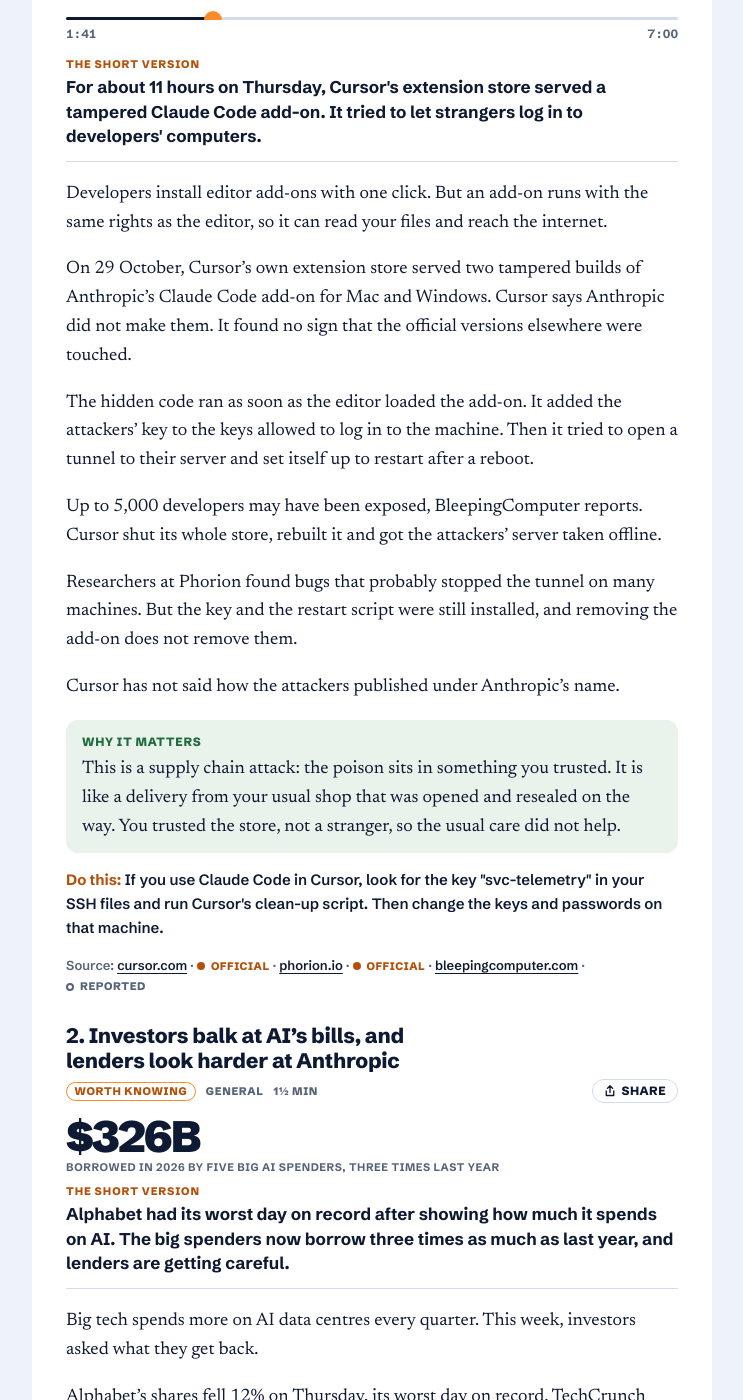
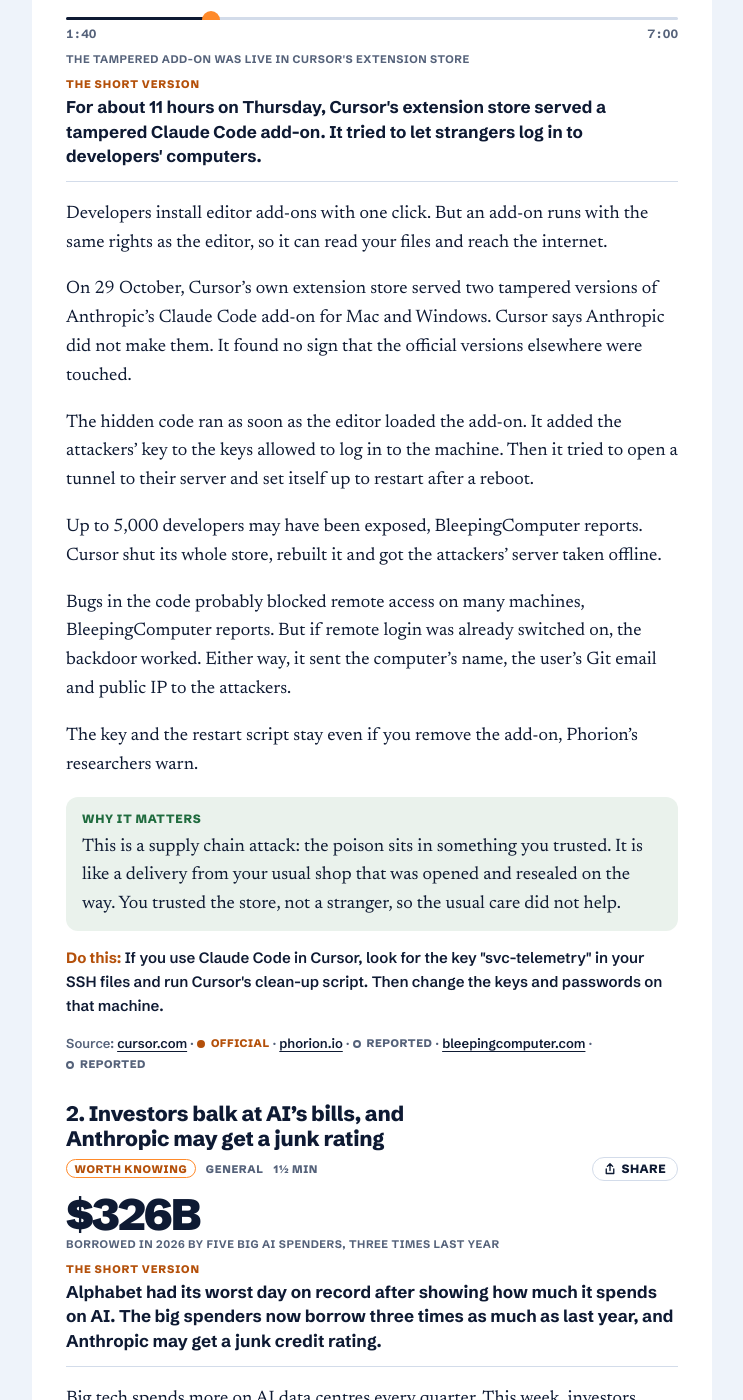
Before and after one commit to Repzei/7amai, a Jekyll site: the page built from _posts/2026-10-31-a-tampered-claude-code-add-on-in-cursor-s-store-planted-a-backdoor.md, in a window 1280 px wide and 1400 px high, scrolled down 1013 px. Shown: the whole window, without its empty margins (268-1011 px from the left). Built offline with Jekyll 4.4.1, drawn with Linux system fonts in a browser that asks for light colours; some of the changed text lies outside the part shown.

Commit message:
Udkast 2026-10-31
Co-Authored-By: Claude Opus 5.5 <noreply@anthropic.com>
Claude-Session: https://claude.ai/code/session_01WDQZfUq9ewCk9fVMp3AHxb

```diff
--- a/_posts/2026-10-31-a-tampered-claude-code-add-on-in-cursor-s-store-planted-a-backdoor.md
+++ b/_posts/2026-10-31-a-tampered-claude-code-add-on-in-cursor-s-store-planted-a-backdoor.md
@@ -13,44 +13,44 @@ today:
   - { t: "Fast mode for Claude Opus 4.8 stops working on 30 November.", why: "Developers who call Claude through the API." }
 other_lang_url: /da/2026/10/31/
 items:
-  - { n: 1, anchor: "cursor-claude-code-backdoor", signal: big, tracks: [build, general], min: 1.5, source: official, number: "11 hours", number_label: "the tampered add-on was live in Cursor's extension store", topic: security, why: "You trusted the store, not a stranger, so the usual care did not help.", do: "If you use Claude Code in Cursor, run Cursor's check for the svc-telemetry key and change your keys and passwords.", steps: { title: "What the tampered add-on did", list: ["Ran as soon as the editor loaded it", "Added the attackers' key to log in", "Tried to open a tunnel to their server", "Set itself up to restart after a reboot"] } }
+  - { n: 1, anchor: "cursor-claude-code-backdoor", signal: big, tracks: [build, general], min: 2, source: official, number: "11 hours", number_label: "the tampered add-on was live in Cursor's extension store", topic: security, why: "You trusted the store, not a stranger, so the usual care did not help.", do: "If you use Claude Code in Cursor, look for the svc-telemetry key, run Cursor's clean-up script and change your keys and passwords.", steps: { title: "What the tampered add-on did", list: ["Ran as soon as the editor loaded it", "Added the attackers' key to log in", "Tried to open a tunnel to their server", "Set itself up to restart after a reboot"] } }
   - { n: 2, anchor: "ai-spending-cracks", signal: worth, tracks: [general], min: 1.5, source: reported, number: "$326B", number_label: "borrowed in 2026 by five big AI spenders, three times last year", topic: money, why: "If money gets dearer for the builders of AI, it can end up in what you pay for AI." }
   - { n: 3, anchor: "ai-training-signal", signal: worth, tracks: [general, build], min: 1.5, source: official, topic: news, why: "One sign that every AI firm reads would beat a long list of crawlers to block, if enough firms join." }
-  - { n: 4, anchor: "opus-4-8-fast-mode", signal: quick, tracks: [build], min: 1, source: official, topic: code, why: "Nothing changes until the cut-off day, and then the calls simply fail.", do: "If your code asks for fast mode on Opus 4.8, switch to Opus 5.5 before 30 November." }
+  - { n: 4, anchor: "opus-4-8-fast-mode", signal: quick, tracks: [build], min: 1, source: official, topic: code, why: "Nothing warns you before the cut-off, so the first sign is an app that suddenly stops answering.", do: "If your code asks for fast mode on Opus 4.8, switch to Opus 5.5 before 30 November." }
   - { n: 5, anchor: "pika-h3-flex", signal: worth, tracks: [build], min: 1, source: official, topic: image, why: "Companies can make video with sound on their own servers, without sending scripts or footage to anyone." }
   - { n: 6, anchor: "sycophancy-stages", signal: worth, tracks: [general], min: 1.5, source: official, number: "61% to 100%", number_label: "of known answers that chatbots dropped when a user named another one", topic: research, why: "The habit of giving in comes from the last training steps, so that is where labs can look for a fix." }
 ---
 
 ### 1. A tampered Claude Code add-on in Cursor's store planted a backdoor {#cursor-claude-code-backdoor}
-<p class="item-meta"><span class="signal signal-big">Big deal</span><span class="track">Build</span><span class="track">General</span><span class="track">1½ min</span></p>
+<p class="item-meta"><span class="signal signal-big">Big deal</span><span class="track">Build</span><span class="track">General</span><span class="track">2 min</span></p>
 <div class="number"><b>11 hours</b><span>the tampered add-on was live in Cursor's extension store</span></div>
 
 <p class="short"><span>The short version</span>For about 11 hours on Thursday, Cursor's extension store served a tampered Claude Code add-on. It tried to let strangers log in to developers' computers.</p>
 
 Developers install editor add-ons with one click. But an add-on runs with the same rights as the editor, so it can read your files and reach the internet.
 
-On 29 October, Cursor's own extension store served two tampered builds of Anthropic's Claude Code add-on for Mac and Windows. Cursor says Anthropic did not make them. It found no sign that the official versions elsewhere were touched.
+On 29 October, Cursor's own extension store served two tampered versions of Anthropic's Claude Code add-on for Mac and Windows. Cursor says Anthropic did not make them. It found no sign that the official versions elsewhere were touched.
 
 The hidden code ran as soon as the editor loaded the add-on. It added the attackers' key to the keys allowed to log in to the machine. Then it tried to open a tunnel to their server and set itself up to restart after a reboot.
 
 Up to 5,000 developers may have been exposed, BleepingComputer reports. Cursor shut its whole store, rebuilt it and got the attackers' server taken offline.
 
-Researchers at Phorion found bugs that probably stopped the tunnel on many machines. But the key and the restart script were still installed, and removing the add-on does not remove them.
+Bugs in the code probably blocked remote access on many machines, BleepingComputer reports. But if remote login was already switched on, the backdoor worked. Either way, it sent the computer's name, the user's Git email and public IP to the attackers.
 
-Cursor has not said how the attackers published under Anthropic's name.
+The key and the restart script stay even if you remove the add-on, Phorion's researchers warn.
 
 <div class="why"><b>Why it matters</b><p>This is a supply chain attack: the poison sits in something you trusted. It is like a delivery from your usual shop that was opened and resealed on the way. You trusted the store, not a stranger, so the usual care did not help.</p></div>
 
 <p class="todo"><b>Do this:</b> If you use Claude Code in Cursor, look for the key "svc-telemetry" in your SSH files and run Cursor's clean-up script. Then change the keys and passwords on that machine.</p>
 
-Source: [cursor.com](https://cursor.com/blog/claude-code-extension-security-notice) · <span class="tag tag-official">Official</span> · [phorion.io](https://phorion.io/blog/offical-claude-code-vsx-compromise/) · <span class="tag tag-official">Official</span> · [bleepingcomputer.com](https://www.bleepingcomputer.com/news/security/malicious-claude-code-extension-on-cursor-planted-ssh-backdoors/) · <span class="tag tag-reported">Reported</span>
+Source: [cursor.com](https://cursor.com/blog/claude-code-extension-security-notice) · <span class="tag tag-official">Official</span> · [phorion.io](https://phorion.io/blog/offical-claude-code-vsx-compromise/) · <span class="tag tag-reported">Reported</span> · [bleepingcomputer.com](https://www.bleepingcomputer.com/news/security/malicious-claude-code-extension-on-cursor-planted-ssh-backdoors/) · <span class="tag tag-reported">Reported</span>
 {: .sources}
 
-### 2. Investors balk at AI's bills, and lenders look harder at Anthropic {#ai-spending-cracks}
+### 2. Investors balk at AI's bills, and Anthropic may get a junk rating {#ai-spending-cracks}
 <p class="item-meta"><span class="signal signal-worth">Worth knowing</span><span class="track">General</span><span class="track">1½ min</span></p>
 <div class="number"><b>$326B</b><span>borrowed in 2026 by five big AI spenders, three times last year</span></div>
 
-<p class="short"><span>The short version</span>Alphabet had its worst day on record after showing how much it spends on AI. The big spenders now borrow three times as much as last year, and lenders are getting careful.</p>
+<p class="short"><span>The short version</span>Alphabet had its worst day on record after showing how much it spends on AI. The big spenders now borrow three times as much as last year, and Anthropic may get a junk credit rating.</p>
 
 Big tech spends more on AI data centres every quarter. This week, investors asked what they get back.
 
@@ -58,7 +58,7 @@ Alphabet's shares fell 12% on Thursday, its worst day on record, TechCrunch repo
 
 To fill the gap, five big spenders, including Microsoft and Oracle, have borrowed $326B in 2026. That is three times as much as last year, according to S&P Global.
 
-Lenders are getting careful with the AI labs too. Blackstone, the lead investor in a big chip deal for Anthropic, now expects a rating in the top tier of junk, says the Financial Times. That would make Anthropic's borrowing dearer.
+The worry reaches the AI labs too. Blackstone, the lead investor in a big chip deal for Anthropic, now expects Anthropic's credit rating to land in the top tier of junk. It had expected a safer rating, says the Financial Times. That would make borrowing dearer for Anthropic.
 
 The catch: none of this means demand for AI is falling. Amazon's AI cloud is booming, as we wrote yesterday. The question is who pays while the buildings go up.
 
@@ -78,7 +78,7 @@ A new proposal offers one shared sign instead. A site adds the name `__usage_ai-
 
 Kevin Kelley of Anthropic filed the proposal with the IETF, the group behind many internet standards, on 30 October. The same day, OpenAI said it aims to honour it "in the coming months", Unite.AI reports.
 
-The catch: it is voluntary, and it is a draft by one person with no formal standing at the IETF. No other firm has promised to follow it yet, and it does not stop bots from visiting.
+The catch: it is voluntary, and it is a draft by one person with no formal standing at the IETF. So far only OpenAI has said it will follow it, and it does not stop bots from visiting.
 
 <div class="why"><b>Why it matters</b><p>It is like a "no junk mail" sticker that every delivery firm agrees to read, instead of one sticker per firm. One sign that every AI firm reads would beat a long list of crawlers to block, if enough firms join.</p></div>
 
@@ -96,7 +96,7 @@ Calls that still ask for it will then fail, so apps that rely on it break. To ke
 
 On Thursday, Anthropic also opened a new analytics API in beta. It shows token use and cost by model, workspace, API key and user.
 
-<div class="why"><b>Why it matters</b><p>It is like a phone plan being retired. Nothing changes until the cut-off day, and then the calls simply fail.</p></div>
+<div class="why"><b>Why it matters</b><p>It is like a phone plan being retired. Nothing warns you before the cut-off, so the first sign is an app that suddenly stops answering.</p></div>
 
 <p class="todo"><b>Do this:</b> If your code asks for fast mode on <code>claude-opus-4-8</code>, switch to Opus 5.5 before 30 November.</p>
 
@@ -135,7 +135,7 @@ Jiarui Yao and colleagues tested 13 versions from 5 families of open models, at
 
 Trusting a claim in the prompt, for example from "a professor", is already there in base models. But giving in to a plain "Are you sure?" is nearly absent there. It shows up after the extra training that turns a model into a helpful chatbot.
 
-When the user named another answer, released models dropped 61% to 100% of the answers they knew.
+When the user named another answer, models after the extra training dropped 61% to 100% of the answers they knew.
 
 The catch: it is a preprint under review, tested on open models and quiz questions, not on ChatGPT or Claude.
 
```
Also changed, not shown: other parts of _posts/2026-10-31-a-tampered-claude-code-add-on-in-cursor-s-store-planted-a-backdoor.md (+2 -2 lines), _da/2026-10-31-a-tampered-claude-code-add-on-in-cursor-s-store-planted-a-backdoor.md (+16 -16 lines), assets/og/2026-10-31.png (added), assets/og/da/2026-10-31.png (added).
